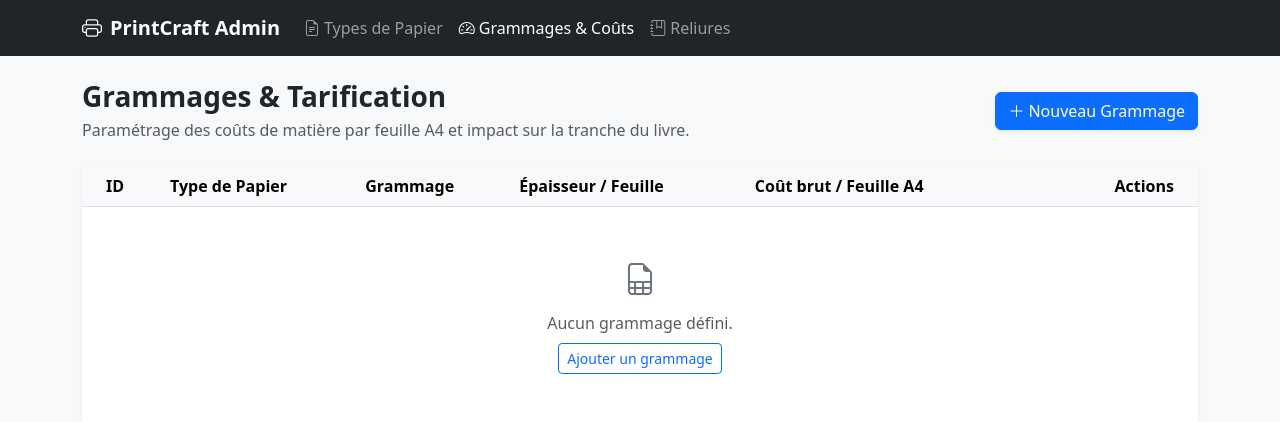
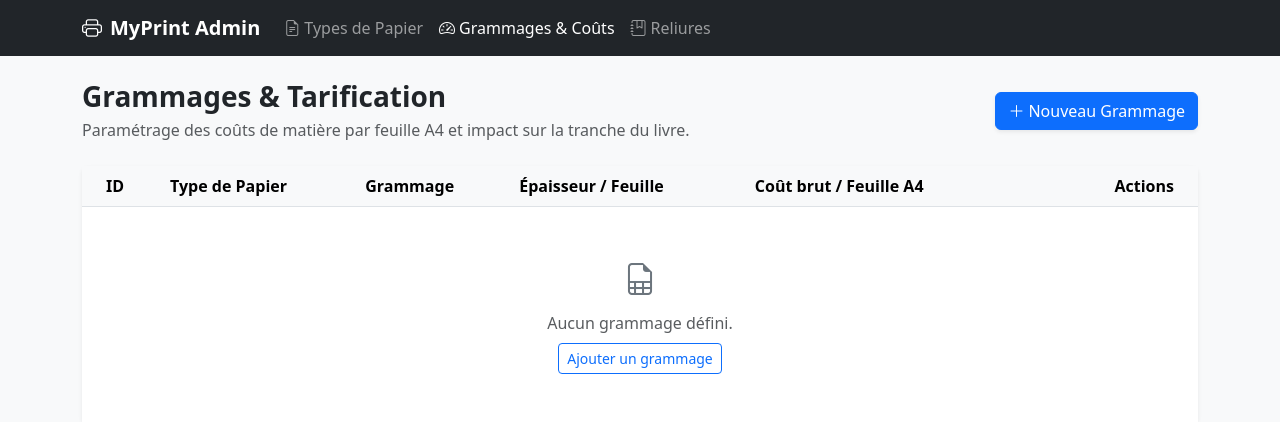
Before and after one commit to espaceons/printcraft_core, a Django app: page /catalog/weights/ in a window 1280 px wide. Shown: the top 422 px of the page. Run offline with Django 5.2, Linux system fonts and the light colour scheme; data comes from the database, SQL or seed files in the repository; data that the repository does not hold is empty.

Commit message:
Renommage de la marque PrintCraft en Myprint

```diff
--- a/catalog/templates/catalog/base_catalog.html
+++ b/catalog/templates/catalog/base_catalog.html
@@ -3,7 +3,7 @@
 <head>
     <meta charset="UTF-8">
     <meta name="viewport" content="width=device-width, initial-scale=1.0">
-    <title>{% block title %}Gestion Catalogue - Imprimerie{% endblock %}</title>
+    <title>{% block title %}MyPrint Admin - Gestion Catalogue{% endblock %}</title>
     <link href="https://cdn.jsdelivr.net/npm/bootstrap@5.3.3/dist/css/bootstrap.min.css" rel="stylesheet">
     <link rel="stylesheet" href="https://cdn.jsdelivr.net/npm/bootstrap-icons@1.11.3/font/bootstrap-icons.min.css">
 </head>
@@ -12,7 +12,7 @@
 <nav class="navbar navbar-expand-lg navbar-dark bg-dark mb-4">
     <div class="container">
         <a class="navbar-brand fw-bold" href="{% url 'catalog:papertype_list' %}">
-            <i class="bi bi-printer me-2"></i>PrintCraft Admin
+            <i class="bi bi-printer me-2"></i>MyPrint Admin
         </a>
         <button class="navbar-toggler" type="button" data-bs-toggle="collapse" data-bs-target="#navCatalog">
             <span class="navbar-toggler-icon"></span>
--- a/templates/home.html
+++ b/templates/home.html
@@ -1,7 +1,7 @@
 {% extends 'base.html' %}
 {% load static %}
 
-{% block title %}PrintCraft | Atelier d'impression de livres & papeterie sur mesure{% endblock %}
+{% block title %}:Myprint | Atelier d'impression de livres & papeterie sur mesure{% endblock %}
 
 {% block content %}
 <!-- ==========================================
```
Also changed, not shown: templates/base.html (+5 -5 lines).
